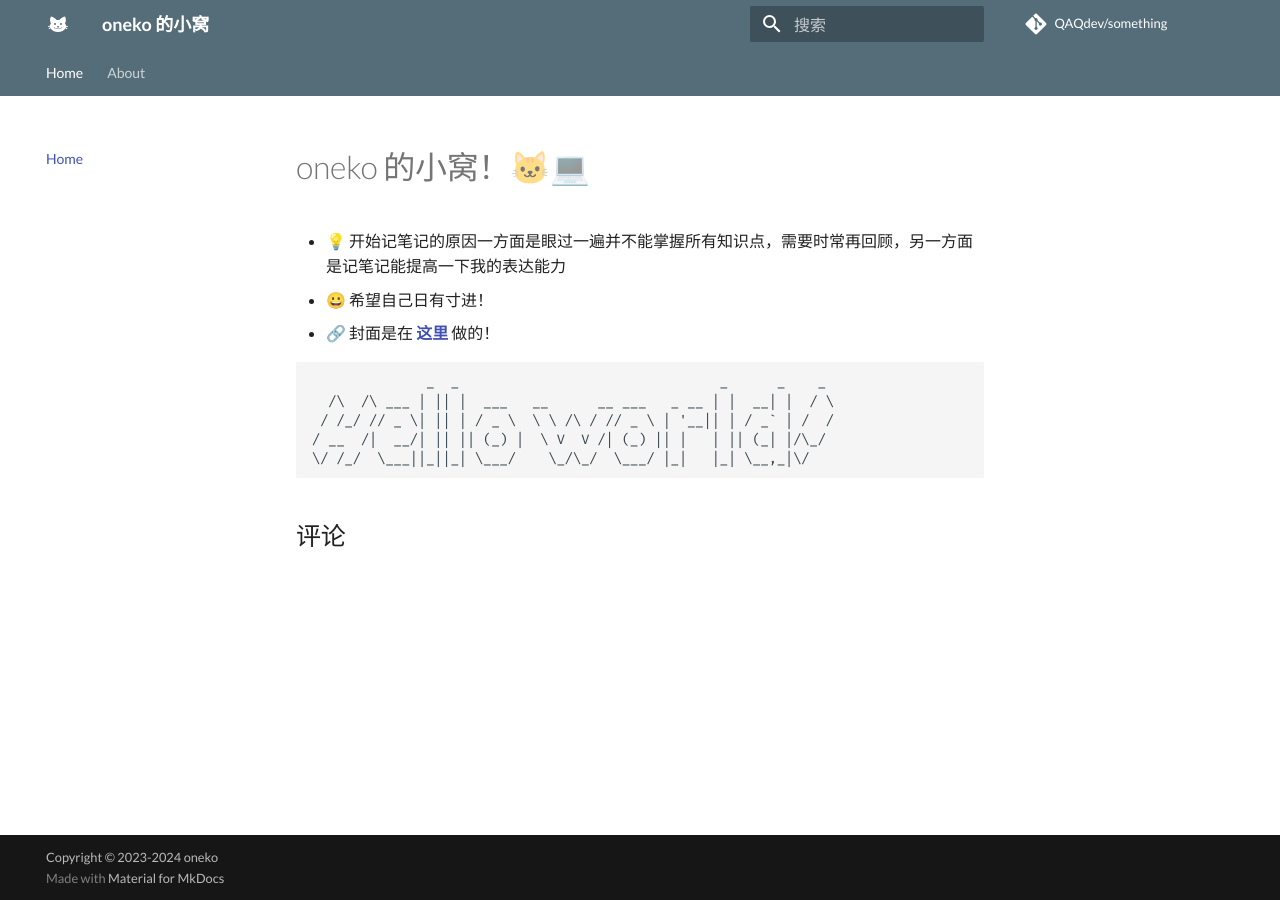
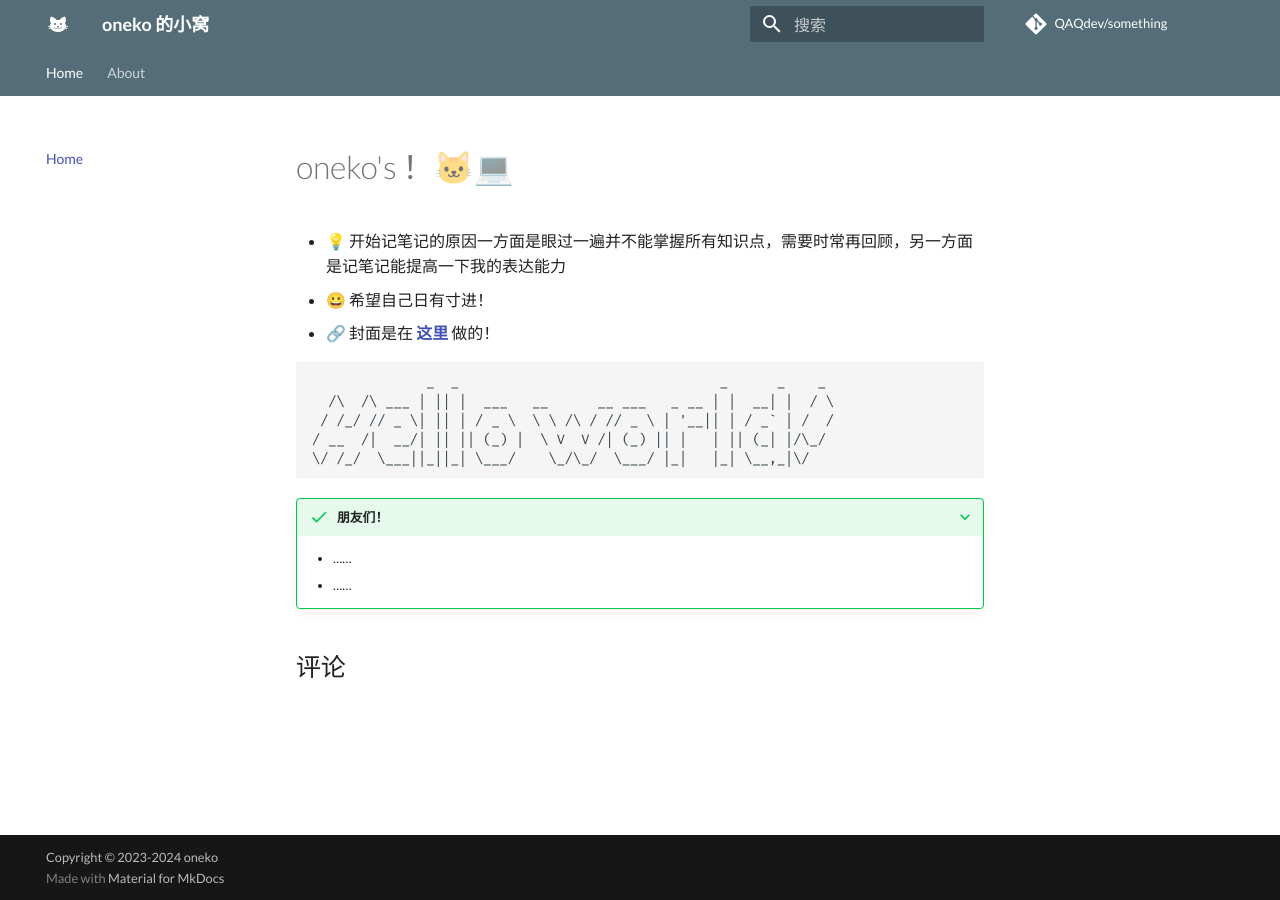
Before and after one commit to QAQdev/notes, an MkDocs documentation site: the page built from docs/index.md, in a window 1280 px wide. Built offline with MkDocs 1.6.1 and Material for MkDocs 9.7.7, drawn with Linux system fonts in a browser that asks for light colours; comment, search, counter and statistics services are not loaded.

Commit message:
测试高亮块

````diff
--- a/docs/index.md
+++ b/docs/index.md
@@ -1,4 +1,4 @@
-# oneko 的小窝！🐱‍💻
+# oneko's ！🐱‍💻
 
 - 💡 开始记笔记的原因一方面是眼过一遍并不能掌握所有知识点，需要时常再回顾，另一方面是记笔记能提高一下我的表达能力
 - 😀 希望自己日有寸进！
@@ -12,3 +12,7 @@
 \/ /_/  \___||_||_| \___/    \_/\_/  \___/ |_|   |_| \__,_|\/
 
 ```
+
+???+ success "朋友们！"
+    - ……
+    - ……
--- a/mkdocs.yml
+++ b/mkdocs.yml
@@ -34,6 +34,7 @@ markdown_extensions:
   - toc:
       permalink: true
       toc_depth: 4
+      slugify: !!python/object/apply:pymdownx.slugs.slugify {kwds: {case: lower}} # enable Unicode link
   - meta
   - def_list
   - attr_list
````
Also changed, not shown: docs/about.md (+1 -1 lines).
